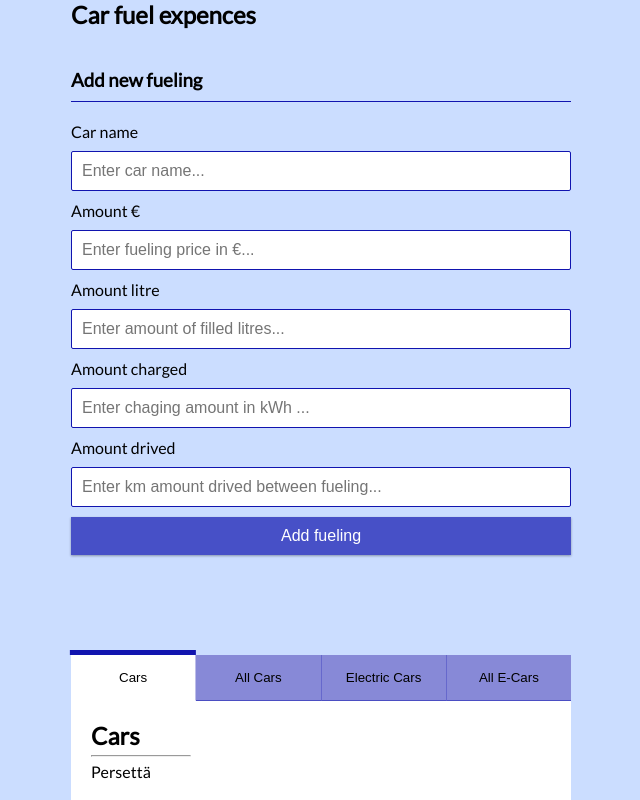
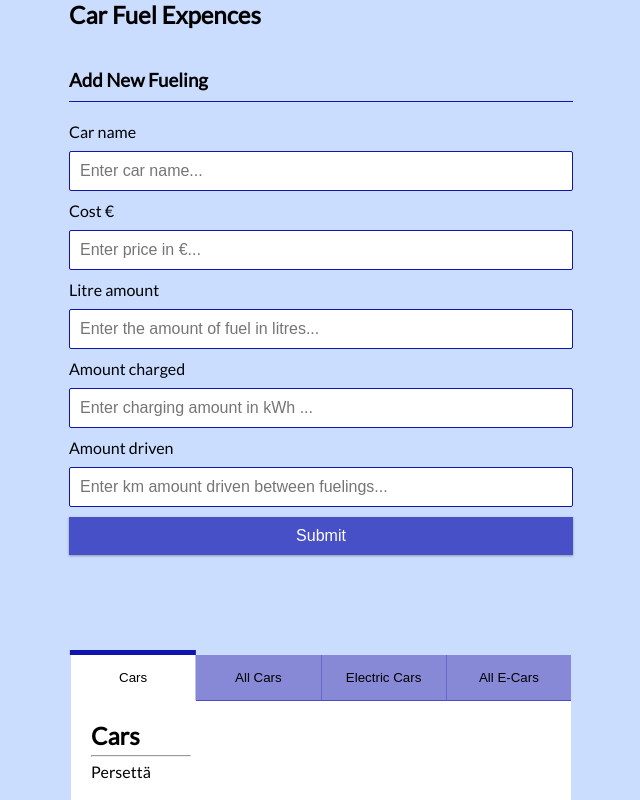
Before and after one commit to mixmading/frontend-teamwork, a React (Create React App) app: page / in a window 1280 px wide. Shown: the top 800 px of the page, without its empty margins (319-959 px from the left). Built offline with nearby package versions, Linux system fonts and the light colour scheme.

Commit message:
Korjasin tekstejä yhtenäisemmiksi

```diff
--- a/src/components/FuelingList.js
+++ b/src/components/FuelingList.js
@@ -10,7 +10,7 @@ export const FuelingList = () => {
       <ul className="list">
         {transactions.map(transaction => (
           <li key={transaction.transaction}>
-          Cars name: {transaction.text} | €: {transaction.Euro} | Litre: {transaction.Litre} | Charged: {transaction.kWh} | Drived: {transaction.km}
+          Car's name: {transaction.text} | €: {transaction.Euro} | Litres: {transaction.Litre} | Charged: {transaction.kWh} | Driven: {transaction.km}
           </li>
         ))}
       </ul>
--- a/src/components/Header.js
+++ b/src/components/Header.js
@@ -3,7 +3,7 @@ import React from 'react'
 export const Header = () => {
   return (
     <h2>
-        Car fuel expences
+        Car Fuel Expences
     </h2>
   )
 }
--- a/src/components/NewFueling.js
+++ b/src/components/NewFueling.js
@@ -26,7 +26,7 @@ export const NewFueling = () => {
     }
   return (
     <>
-    <h3>Add new fueling</h3>
+    <h3>Add New Fueling</h3>
     <form onSubmit={onSubmit}>
       <div className="form-control">
         <label htmlFor="text">Car name</label>
@@ -35,29 +35,29 @@ export const NewFueling = () => {
       </div>
 
       <div className="form-control">
-        <label htmlFor="amount-euro">Amount €</label>
+        <label htmlFor="amount-euro">Cost €</label>
         <input type="number" value={Euro} onChange={(e) => setEuro(e.target.value)}
-        placeholder="Enter fueling price in €..." />
+        placeholder="Enter price in €..." />
       </div>
 
       <div className="form-control">
-        <label htmlFor="amount-litre">Amount litre</label>
+        <label htmlFor="amount-litre">Litre amount</label>
         <input type="number" value={Litre} onChange={(e) => setLitre(e.target.value)}
-        placeholder="Enter amount of filled litres..." />
+        placeholder="Enter the amount of fuel in litres..." />
       </div>
 
       <div className="form-control">
         <label htmlFor="amount-kWh">Amount charged</label>
         <input type="number" value={kWh} onChange={(e) => setkWh(e.target.value)}
-        placeholder="Enter chaging amount in kWh ..." />
+        placeholder="Enter charging amount in kWh ..." />
       </div>
 
       <div className="form-control">
-        <label htmlFor="amount-km">Amount drived</label>
+        <label htmlFor="amount-km">Amount driven</label>
         <input type="number" value={km} onChange={(e) => setkm(e.target.value)}
-        placeholder="Enter km amount drived between fueling..." />
+        placeholder="Enter km amount driven between fuelings..." />
       </div>
-      <button className="btn">Add fueling</button>
+      <button className="btn">Submit</button>
     </form>
     </>
     )
```
